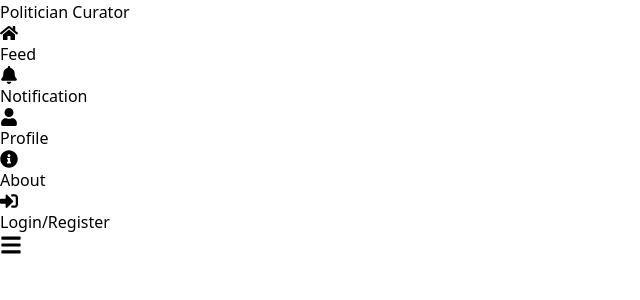
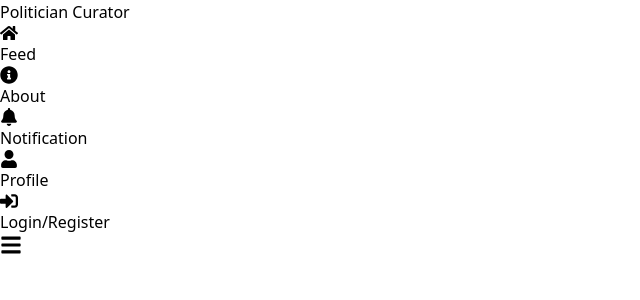
Before and after one commit to shrutidhungana/social-media-curator, a Next.js app in the folder client/: page / in a window 1280 px wide. Shown: the top 300 px of the page, without its empty margins (0-640 px from the left). Built offline with nearby package versions, Linux system fonts and the light colour scheme.

Commit message:
Changed the layout of Navbar: 1)Changed the positions of icons

```diff
--- a/client/src/components/common/Navbar.tsx
+++ b/client/src/components/common/Navbar.tsx
@@ -16,47 +16,73 @@ const Navbar = ({
   const router = useRouter();
   const [mobileOpen, setMobileOpen] = useState(false);
 
+  // Split nav items by position
+  const leftItems = items.filter((i) => i.position === "left");
+  const centerItems = items.filter(
+    (i) => !i.position || i.position === "center"
+  );
+  const rightItems = items.filter((i) => i.position === "right");
+
+  const renderNavItem = (label: string, href: string, Icon?: any) => (
+    <Link
+      key={label}
+      href={href}
+      className={`flex items-center gap-2 px-3 py-2 rounded-md font-medium transition-colors ${
+        router.pathname === href
+          ? "bg-white text-blue-600"
+          : `${textColor} hover:bg-white hover:text-blue-600`
+      }`}
+    >
+      {Icon && <Icon size={18} />}
+      {label}
+    </Link>
+  );
+
   return (
     <nav className={`${bgColor} ${sticky ? "sticky top-0" : ""} w-full z-50`}>
       <div className="max-w-7xl mx-auto px-4 sm:px-6 lg:px-8 flex justify-between items-center h-16">
-        {/* Brand */}
-        <Link
-          href="/"
-          className="text-2xl font-extrabold tracking-tight text-white hover:text-gray-200 transition-colors"
-        >
-          {brand}
-        </Link>
-
-        {/* Desktop Menu (md+) */}
-        <div className="hidden md:flex gap-6 items-center">
-          {items.map(({ label, href, icon: Icon }) => (
+        {/* Left items (brand or custom left items) */}
+        <div className="flex items-center gap-4">
+          {leftItems.length > 0 ? (
+            leftItems.map(({ label, href, icon: Icon }) =>
+              renderNavItem(label, href, Icon)
+            )
+          ) : (
             <Link
-              key={label}
-              href={href}
-              className={`flex items-center gap-2 px-4 py-2 rounded-lg transition-all duration-200 ${
-                router.pathname === href
-                  ? "bg-white text-blue-600 font-semibold shadow-md"
-                  : "text-white hover:bg-white hover:text-blue-600"
-              }`}
+              href="/"
+              className={`text-2xl font-extrabold tracking-tight ${textColor} hover:text-gray-200 transition-colors`}
             >
-              {Icon && <Icon size={18} />}
-              {label}
+              {brand}
             </Link>
-          ))}
+          )}
         </div>
 
-        {/* Mobile Hamburger Button (<md) */}
+        {/* Center items */}
+        <div className="hidden md:flex gap-4 items-center">
+          {centerItems.map(({ label, href, icon: Icon }) =>
+            renderNavItem(label, href, Icon)
+          )}
+        </div>
+
+        {/* Right items */}
+        <div className="hidden md:flex gap-4 items-center">
+          {rightItems.map(({ label, href, icon: Icon }) =>
+            renderNavItem(label, href, Icon)
+          )}
+        </div>
+
+        {/* Mobile Hamburger */}
         <div className="md:hidden">
           <button
             onClick={() => setMobileOpen(!mobileOpen)}
-            className="p-2 rounded-md border border-white hover:bg-white hover:text-blue-600 transition-colors text-white"
+            className={`p-2 rounded-md border border-white ${textColor} hover:bg-white hover:text-blue-600 transition-colors`}
           >
             {mobileOpen ? <FaTimes size={22} /> : <FaBars size={22} />}
           </button>
         </div>
       </div>
 
-      {/* Mobile Drawer Overlay */}
+      {/* Mobile Drawer */}
       {mobileOpen && (
         <div
           className="md:hidden fixed inset-0 z-40 bg-black/40 backdrop-blur-sm"
--- a/client/src/config/navbar.config.tsx
+++ b/client/src/config/navbar.config.tsx
@@ -7,11 +7,20 @@ import {
 } from "react-icons/fa";
 import type { NavItem } from "@/types/navbarTypes";
 
-
 export const navbarItems: NavItem[] = [
-  { label: "Feed", href: "/feed", icon: FaHome },
-  { label: "Notification", href: "/notification", icon: FaBell },
-  { label: "Profile", href: "/profile", icon: FaUser },
-  { label: "About", href: "/about", icon: FaInfoCircle },
-  { label: "Login/Register", href: "/auth/login", icon: FaSignInAlt },
+  { label: "Feed", href: "/feed", icon: FaHome, position: "center" },
+  { label: "About", href: "/about", icon: FaInfoCircle, position: "center" },
+  {
+    label: "Notification",
+    href: "/notification",
+    icon: FaBell,
+    position: "right",
+  },
+  { label: "Profile", href: "/profile", icon: FaUser, position: "right" },
+  {
+    label: "Login/Register",
+    href: "/auth/login",
+    icon: FaSignInAlt,
+    position: "right",
+  },
 ];
--- a/client/src/pages/_app.tsx
+++ b/client/src/pages/_app.tsx
@@ -8,11 +8,12 @@ export default function App({ Component, pageProps }: AppProps) {
   return (
     <>
       <Head>
-        <title>Social-Media-curator</title>
+        <title>Social-Media-Curator</title>
         <meta name="description" content="Learning Management System" />
         <meta name="viewport" content="width=device-width, initial-scale=1" />
         <link rel="icon" href="/favicon-v2.ico" />
       </Head>
+
       <Navbar
         brand="Politician Curator"
         items={navbarItems}
@@ -20,6 +21,7 @@ export default function App({ Component, pageProps }: AppProps) {
         textColor="text-white"
         sticky
       />
+
       <main className="mt-4">
         <Component {...pageProps} />
       </main>
--- a/client/src/types/navbarTypes.ts
+++ b/client/src/types/navbarTypes.ts
@@ -1,11 +1,12 @@
 
 import { IconType } from "react-icons";
-
 export type NavItem = {
   label: string;
   href: string;
-  icon?: IconType; // optional for even more flexibility
+  icon?: IconType;
+  position?: "left" | "center" | "right"; // optional, defaults to center
 };
+
 
 export type NavbarProps = {
   brand?: string;
```
